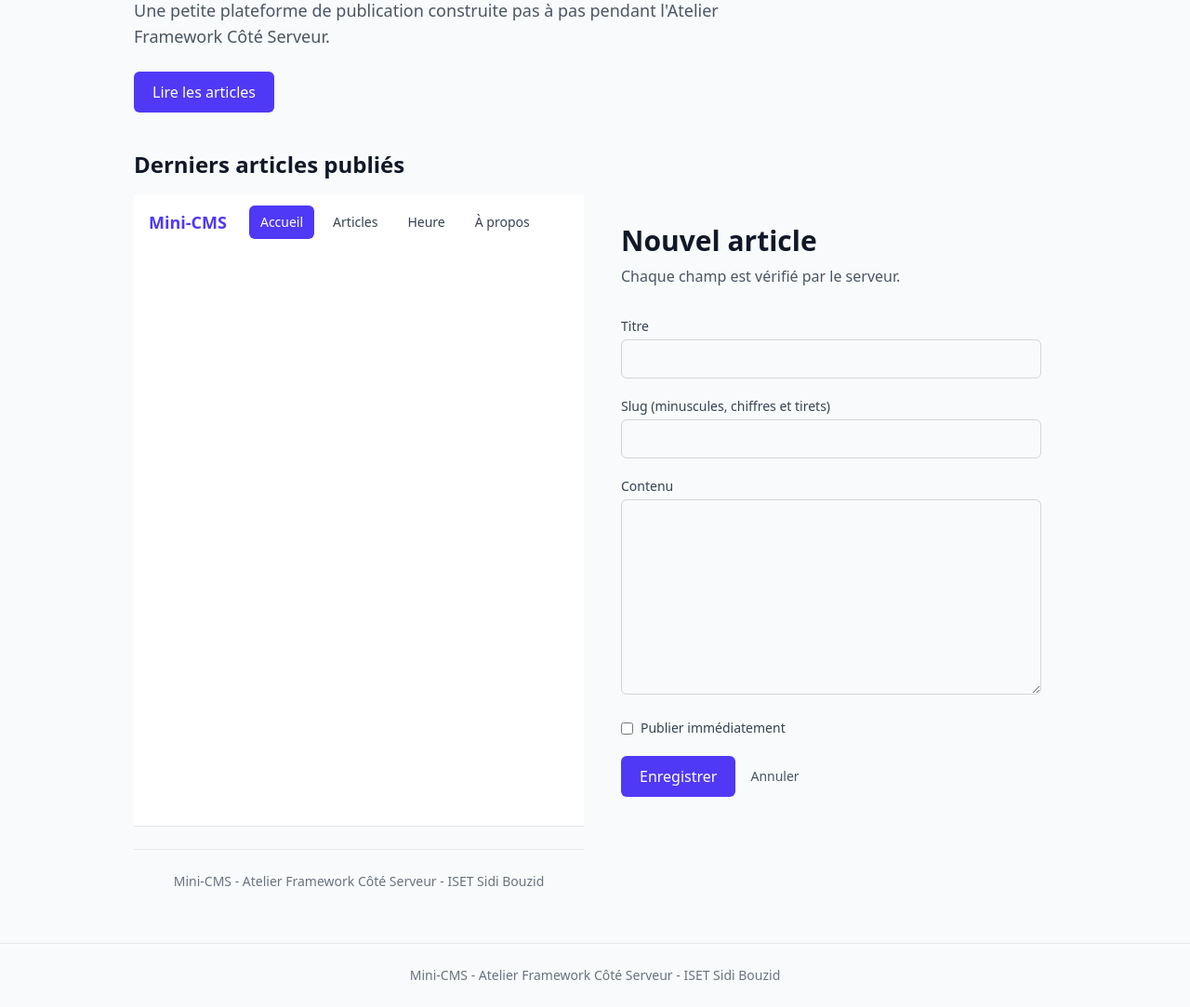
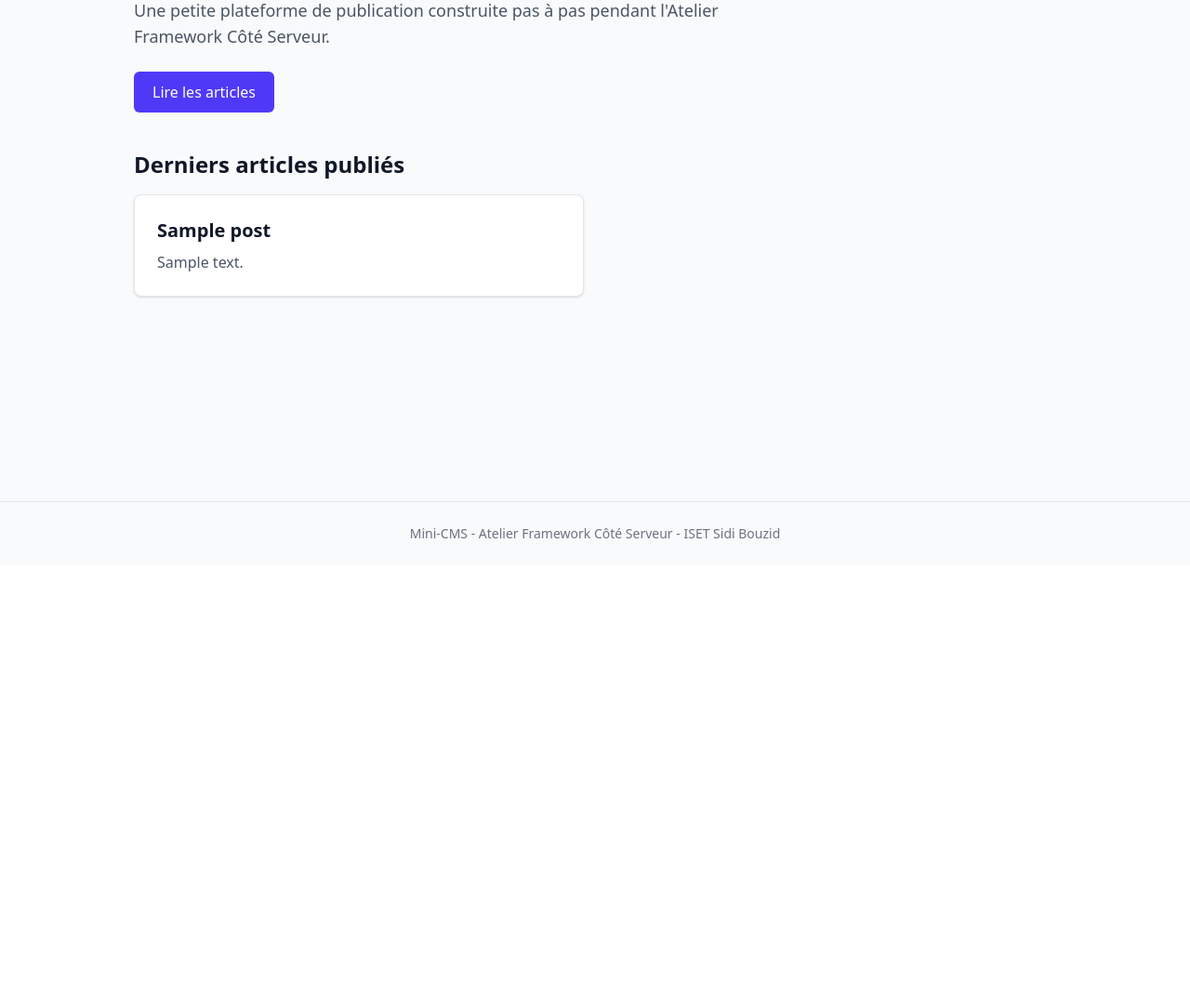
Before and after one commit to Knefzi29/mini-cms, a Laravel app: page / in a window 1280 px wide. Shown: the part 192-1275 px from the top of the page at 93% size. After the commit the page ends 771 px from the top, so only its background shows below. Run offline with Laravel 12, Linux system fonts and the light colour scheme; tables that the repository leaves empty hold one stand-in row (values such as "Sample post"); style sheets or scripts are compiled from the project's sources.

Commit message:
Afficher les derniers articles publies sur l'accueil

```diff
--- a/app/Http/Controllers/PageController.php
+++ b/app/Http/Controllers/PageController.php
@@ -20,7 +20,7 @@ class PageController extends Controller
     public function about(): View
     {
         return view('a-propos', [
-            'auteur' => 'koussay nefzi',
+            'auteur' => 'Prenom Nom',
             'groupe' => 'MDW32',
         ]);
     }
--- a/resources/views/components/post-card.blade.php
+++ b/resources/views/components/post-card.blade.php
@@ -1,49 +1,13 @@
-<x-layout>
-    <x-slot:title>Nouvel article - Mini-CMS</x-slot:title>
+@props(['post'])
 
-    <x-page-header title="Nouvel article" subtitle="Chaque champ est vérifié par le serveur." />
+<article class="rounded-lg border border-gray-200 bg-white p-6 shadow-sm">
+    <h3 class="text-xl font-semibold">
+        <a href="{{ route('posts.show', $post->slug) }}" class="hover:underline">
+            {{ $post->title }}
+        </a>
+    </h3>
 
-    @if ($errors->any())
-        <x-alert type="error" title="Le formulaire contient des erreurs" class="mb-6 max-w-2xl">
-            Corrigez les champs signalés, puis envoyez à nouveau.
-        </x-alert>
-    @endif
-
-    <form method="POST" action="{{ route('posts.store') }}" class="max-w-2xl space-y-5">
-        @csrf
-
-        <div>
-            <label for="title" class="block text-sm font-medium text-gray-700">Titre</label>
-            <input type="text" id="title" name="title" value="{{ old('title') }}" class="mt-1 w-full rounded-md border border-gray-300 px-3 py-2">
-            @error('title')
-                <p class="mt-1 text-sm text-red-600">{{ $message }}</p>
-            @enderror
-        </div>
-
-        <div>
-            <label for="slug" class="block text-sm font-medium text-gray-700">Slug (minuscules, chiffres et tirets)</label>
-            <input type="text" id="slug" name="slug" value="{{ old('slug') }}" class="mt-1 w-full rounded-md border border-gray-300 px-3 py-2">
-            @error('slug')
-                <p class="mt-1 text-sm text-red-600">{{ $message }}</p>
-            @enderror
-        </div>
-
-        <div>
-            <label for="body" class="block text-sm font-medium text-gray-700">Contenu</label>
-            <textarea id="body" name="body" rows="8" class="mt-1 w-full rounded-md border border-gray-300 px-3 py-2">{{ old('body') }}</textarea>
-            @error('body')
-                <p class="mt-1 text-sm text-red-600">{{ $message }}</p>
-            @enderror
-        </div>
-
-        <div class="flex items-center gap-2">
-            <input type="checkbox" id="is_published" name="is_published" value="1" @checked(old('is_published'))>
-            <label for="is_published" class="text-sm text-gray-700">Publier immédiatement</label>
-        </div>
-
-        <div class="flex items-center gap-4">
-            <button type="submit" class="rounded-md bg-indigo-600 px-5 py-2.5 font-medium text-white hover:bg-indigo-700">Enregistrer</button>
-            <a href="{{ route('posts.index') }}" class="text-sm text-gray-600 hover:underline">Annuler</a>
-        </div>
-    </form>
-</x-layout>
+    <p class="mt-2 text-gray-600">
+        {{ \Illuminate\Support\Str::limit($post->body, 120) }}
+    </p>
+</article>
```
